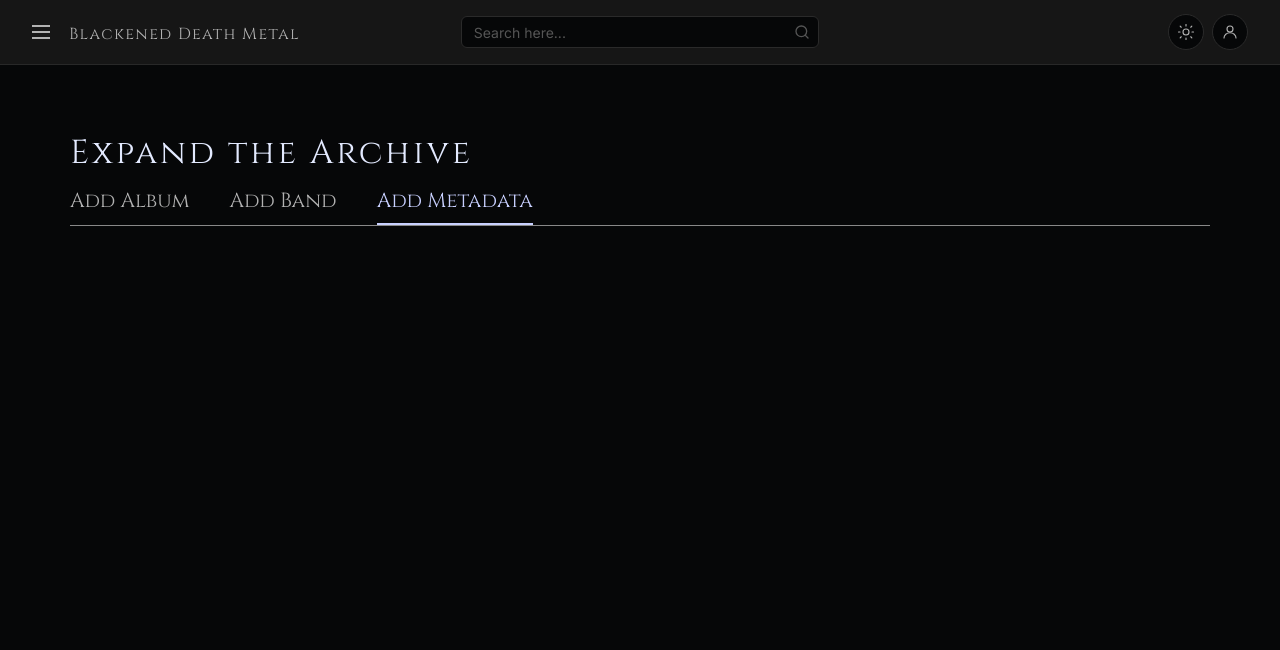
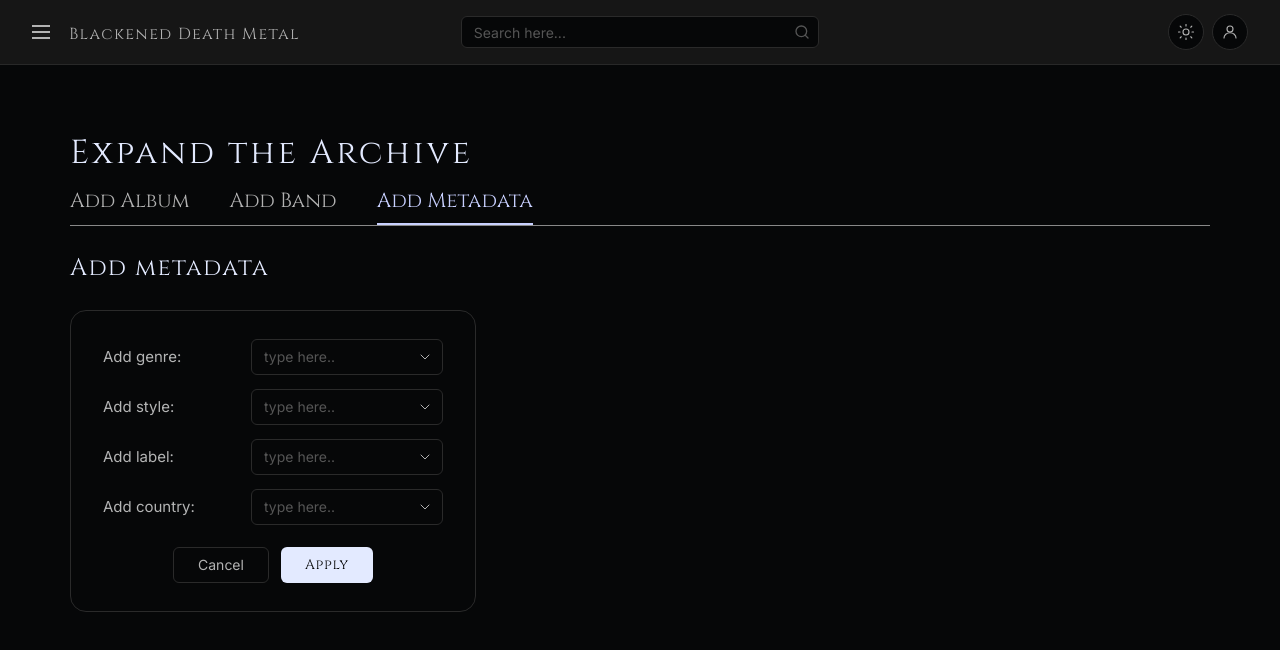
Before and after one commit to vhlk-null/blackanddeath.UI, an Angular app in the folder blackanddeath.UI/: page /create in a window 1280 px wide. Both pictures are taken after a click on the item "Add Metadata". Shown: the top 650 px of the page. Built offline with nearby package versions, Linux system fonts and the light colour scheme.

Commit message:
Adding new page - add metadata

```diff
--- /dev/null
+++ b/blackanddeath.UI/src/app/features/create-new-item/add-metadata-form/add-metadata-form.html
@@ -0,0 +1,48 @@
+<div class="add-metadata">
+
+  <h2 class="add-metadata__title">Add metadata</h2>
+
+  <div class="add-metadata__card">
+    <form class="add-metadata__form" (submit)="$event.preventDefault()">
+
+      <div class="add-metadata__row">
+        <label class="add-metadata__label" for="meta-genre">Add genre:</label>
+        <div class="add-metadata__input-wrap">
+          <input class="add-metadata__input" id="meta-genre" type="text" placeholder="type here.." />
+          <svg xmlns="http://www.w3.org/2000/svg" viewBox="0 0 24 24" fill="none" stroke="currentColor" stroke-width="1.5" stroke-linecap="round" stroke-linejoin="round"><polyline points="6 9 12 15 18 9"/></svg>
+        </div>
+      </div>
+
+      <div class="add-metadata__row">
+        <label class="add-metadata__label" for="meta-style">Add style:</label>
+        <div class="add-metadata__input-wrap">
+          <input class="add-metadata__input" id="meta-style" type="text" placeholder="type here.." />
+          <svg xmlns="http://www.w3.org/2000/svg" viewBox="0 0 24 24" fill="none" stroke="currentColor" stroke-width="1.5" stroke-linecap="round" stroke-linejoin="round"><polyline points="6 9 12 15 18 9"/></svg>
+        </div>
+      </div>
+
+      <div class="add-metadata__row">
+        <label class="add-metadata__label" for="meta-label">Add label:</label>
+        <div class="add-metadata__input-wrap">
+          <input class="add-metadata__input" id="meta-label" type="text" placeholder="type here.." />
+          <svg xmlns="http://www.w3.org/2000/svg" viewBox="0 0 24 24" fill="none" stroke="currentColor" stroke-width="1.5" stroke-linecap="round" stroke-linejoin="round"><polyline points="6 9 12 15 18 9"/></svg>
+        </div>
+      </div>
+
+      <div class="add-metadata__row">
+        <label class="add-metadata__label" for="meta-country">Add country:</label>
+        <div class="add-metadata__input-wrap">
+          <input class="add-metadata__input" id="meta-country" type="text" placeholder="type here.." />
+          <svg xmlns="http://www.w3.org/2000/svg" viewBox="0 0 24 24" fill="none" stroke="currentColor" stroke-width="1.5" stroke-linecap="round" stroke-linejoin="round"><polyline points="6 9 12 15 18 9"/></svg>
+        </div>
+      </div>
+
+      <div class="add-metadata__actions">
+        <button class="add-metadata__btn add-metadata__btn--cancel" type="button">Cancel</button>
+        <button class="add-metadata__btn add-metadata__btn--apply" type="submit">Apply</button>
+      </div>
+
+    </form>
+  </div>
+
+</div>
--- /dev/null
+++ b/blackanddeath.UI/src/app/features/create-new-item/add-metadata-form/add-metadata-form.scss
@@ -0,0 +1,115 @@
+:host {
+  display: block;
+  grid-column: 1 / -1;
+}
+
+.add-metadata {
+  &__title {
+    margin: 0 0 1.5rem;
+    font-family: 'Cinzel', serif;
+    font-weight: 400;
+    font-size: clamp(1.125rem, 2vw, 1.5rem);
+    color: var(--color-text-heading);
+    letter-spacing: 0.06em;
+  }
+
+  &__card {
+    display: inline-block;
+    background: var(--color-input-bg);
+    border: 1px solid var(--color-border-input);
+    border-radius: var(--radius-lg);
+    padding: 1.75rem 2rem;
+  }
+
+  &__form {
+    display: flex;
+    flex-direction: column;
+    gap: 0.875rem;
+  }
+
+  &__row {
+    display: grid;
+    grid-template-columns: 8.5rem 1fr;
+    align-items: center;
+    gap: 0.75rem;
+  }
+
+  &__label {
+    font-family: var(--font-family-body);
+    font-size: 0.9375rem;
+    color: var(--color-text);
+    white-space: nowrap;
+  }
+
+  &__input-wrap {
+    position: relative;
+    display: flex;
+    align-items: center;
+
+    svg {
+      position: absolute;
+      right: 0.625rem;
+      width: 1rem;
+      height: 1rem;
+      color: var(--color-text-muted);
+      pointer-events: none;
+    }
+  }
+
+  &__input {
+    width: 12rem;
+    background: var(--color-input-bg);
+    border: 1px solid var(--color-border-input);
+    border-radius: var(--radius-md);
+    height: 2.25rem;
+    padding: 0 2rem 0 0.75rem;
+    color: var(--color-text);
+    font-family: var(--font-family-body);
+    font-size: 0.875rem;
+    outline: none;
+    transition: border-color 0.15s ease;
+
+    &::placeholder {
+      color: var(--color-text-placeholder);
+    }
+
+    &:focus {
+      border-color: var(--color-border-input-focus);
+    }
+  }
+
+  &__actions {
+    display: flex;
+    gap: 0.75rem;
+    margin-top: 0.5rem;
+    justify-content: center;
+  }
+
+  &__btn {
+    height: 2.25rem;
+    padding: 0 1.5rem;
+    border-radius: var(--radius-md);
+    font-family: var(--font-family-body);
+    font-size: 0.875rem;
+    cursor: pointer;
+    transition: opacity 0.15s ease;
+
+    &:hover {
+      opacity: 0.8;
+    }
+
+    &--cancel {
+      background: transparent;
+      border: 1px solid var(--color-border-input);
+      color: var(--color-text-muted);
+    }
+
+    &--apply {
+      background: var(--color-text-heading);
+      border: none;
+      color: var(--color-bg);
+      font-family: 'Cinzel', serif;
+      letter-spacing: 0.05em;
+    }
+  }
+}
--- a/blackanddeath.UI/src/app/features/create-new-item/create-new-item.html
+++ b/blackanddeath.UI/src/app/features/create-new-item/create-new-item.html
@@ -8,7 +8,7 @@
     <app-add-band-form />
     }
     @case (2) {
-    <!-- Add Metadata form -->
+    <app-add-metadata-form />
     }
     }
 
--- a/blackanddeath.UI/src/app/features/create-new-item/create-new-item.ts
+++ b/blackanddeath.UI/src/app/features/create-new-item/create-new-item.ts
@@ -2,10 +2,11 @@ import { Component, signal } from '@angular/core';
 import { Section } from '../../shared/components/section/section';
 import { AddBandForm } from './add-band-form/add-band-form';
 import { AddAlbumForm } from './add-album-form/add-album-form';
+import { AddMetadataForm } from './add-metadata-form/add-metadata-form';
 
 @Component({
   selector: 'app-create-new-item',
-  imports: [Section, AddBandForm, AddAlbumForm],
+  imports: [Section, AddBandForm, AddAlbumForm, AddMetadataForm],
   templateUrl: './create-new-item.html',
   styleUrl: './create-new-item.scss',
 })
```
Also changed, not shown: blackanddeath.UI/src/app/features/create-new-item/add-metadata-form/add-metadata-form.ts (added, +8 -0 lines).
